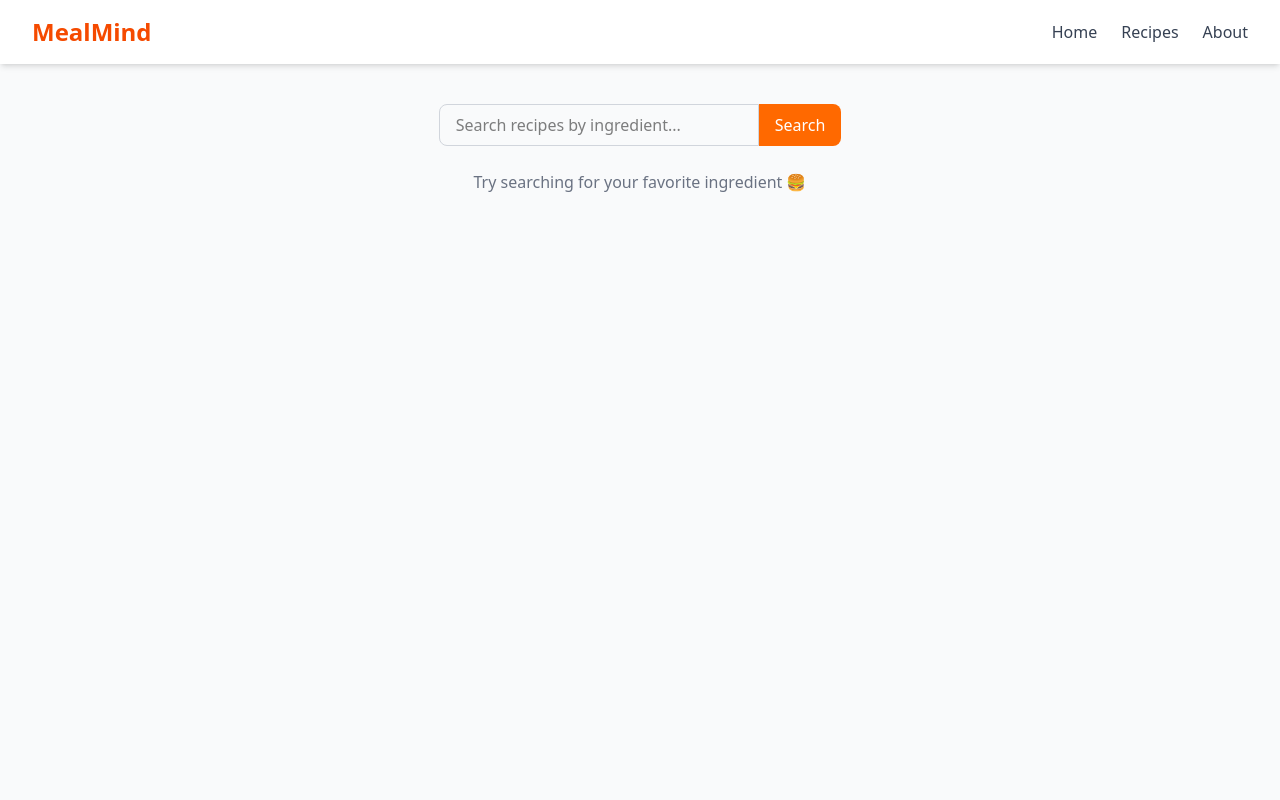
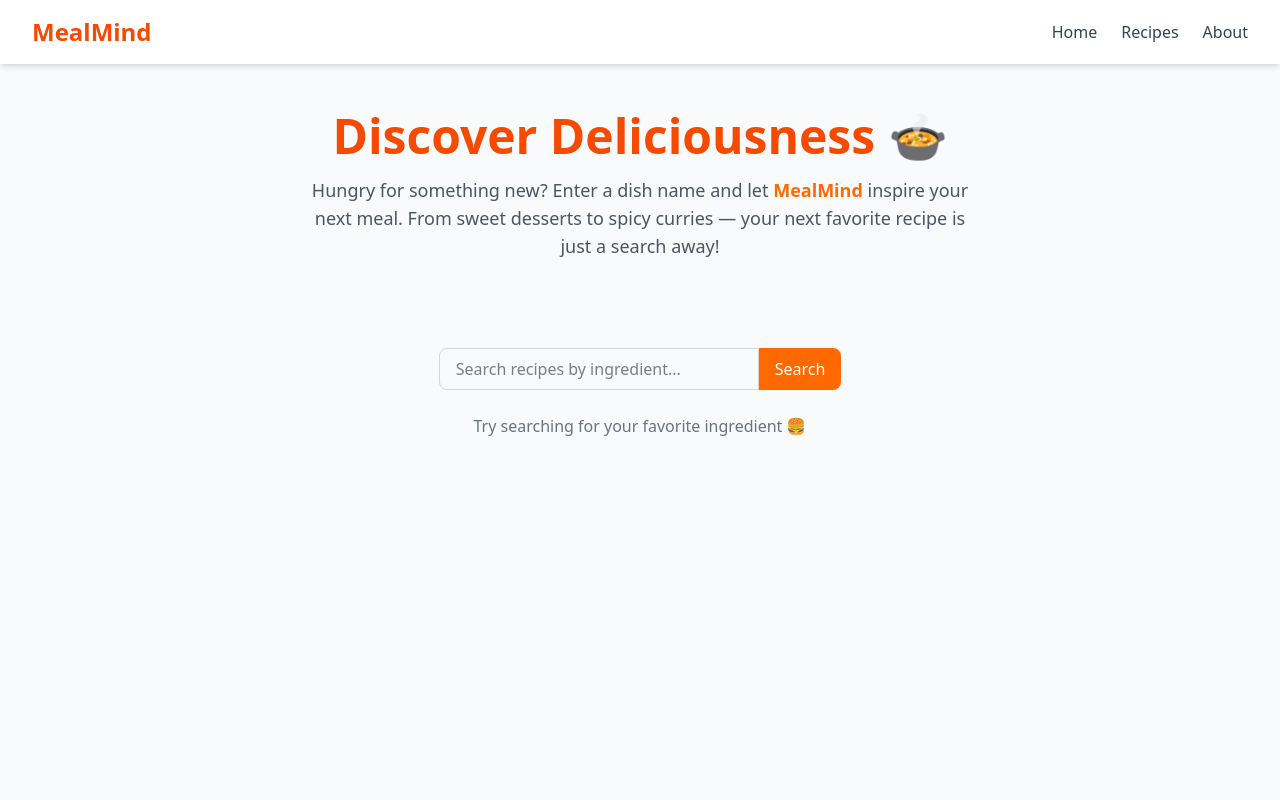
Before and after one commit to 0prii0/Meal-Mind, a React (Vite) app in the folder Meal-Mind/: page /recipes in a window 1280 px wide. Shown: the top 800 px of the page. Built offline with nearby package versions, Linux system fonts and the light colour scheme.

Commit message:
optimizing web app and add more styling to recipe and home page

```diff
--- a/Meal-Mind/src/App.tsx
+++ b/Meal-Mind/src/App.tsx
@@ -4,8 +4,6 @@ import type { Recipe } from './types/recipe';
 import {motion} from 'framer-motion'
 import { AnimatePresence } from "framer-motion";
 import RecipeModal from './components/RecipeModal';
-import RecipeCard from './components/RecipeCard';
-import SearchBar from './components/SearchBar'
 import { Routes, Route } from "react-router-dom";
 import Home from './pages/Home';
 import About from './pages/About';
@@ -13,16 +11,10 @@ import Recipes from './pages/Recipes';
 
 
 function App() {
- const [recipes, setRecipes] = useState<Recipe[]>([]);
+
  const [selectedRecipe, setSelectedRecipe] = useState<Recipe | null>(null);
 
-    const fetchRecipes = async (query: string) => {
-    const res = await fetch(
-      `https://www.themealdb.com/api/json/v1/1/search.php?s=${query}`
-    );
-    const data = await res.json();
-    setRecipes(data.meals || []);
-  };
+
 
 
   return (
@@ -30,23 +22,19 @@ function App() {
       <Navbar />
       <Routes>
         <Route path="/" element={<Home />} />
+        <Route path="/home" element={<Home />} />
+
         <Route path="/about" element={<About />} />
         <Route path="/recipes" element={<Recipes />} />
       </Routes>
-      <SearchBar onSearch={fetchRecipes} />
+
 
       <motion.div
   className="grid grid-cols-1 sm:grid-cols-2 md:grid-cols-3 gap-6 px-8 pb-12"
   layout
   transition={{ duration: 0.4 }}
 >
-        {recipes.length > 0 ? (
-          recipes.map((r) => <RecipeCard key={r.idMeal} recipe={r} onSelect={setSelectedRecipe} />)
-        ) : (
-          <p className="col-span-full text-center text-gray-500">
-            No recipes found. Try searching for "chicken" or "pasta".
-          </p>
-        )}
+
       </motion.div>
       <AnimatePresence>
         {selectedRecipe && (
--- a/Meal-Mind/src/components/SearchBar.tsx
+++ b/Meal-Mind/src/components/SearchBar.tsx
@@ -1,4 +1,4 @@
-import { useState } from "react";
+import {  useState } from "react";
 import { motion } from "framer-motion";
 
 interface SearchBarProps {
@@ -12,6 +12,8 @@ const SearchBar = ({ onSearch }: SearchBarProps) => {
     e.preventDefault();
     onSearch(query);
   };
+
+
 
   return (
     <motion.form
--- a/Meal-Mind/src/pages/Home.tsx
+++ b/Meal-Mind/src/pages/Home.tsx
@@ -1,7 +1,24 @@
-import { motion } from "framer-motion";
+import { AnimatePresence, motion } from "framer-motion";
+import SearchBar from "../components/SearchBar";
+import type { Recipe } from "../types/recipe";
+import { useState } from "react";
+import RecipeCard from "../components/RecipeCard";
+import RecipeModal from "../components/RecipeModal";
+
 
 const Home = () => {
+  const [recipes, setRecipes] = useState<Recipe[]>([]);
+   const [selectedRecipe, setSelectedRecipe] = useState<Recipe | null>(null);
+  const fetchRecipes = async (query: string) => {
+    const res = await fetch(
+      `https://www.themealdb.com/api/json/v1/1/search.php?s=${query}`
+    );
+    const data = await res.json();
+    setRecipes(data.meals || []);
+  };
+
   return (
+    <div>
     <motion.div
       className="flex flex-col items-center justify-center text-center py-20 px-6"
       initial={{ opacity: 0 }}
@@ -15,7 +32,28 @@ const Home = () => {
         Discover tasty recipes, find meal inspiration, and explore new flavors with
         MealMind — your smart recipe recommendation companion.
       </p>
+
+
+
+      <SearchBar onSearch={fetchRecipes} />
+       {recipes.length > 0 ? (
+          recipes.map((r) => <RecipeCard key={r.idMeal} recipe={r} onSelect={setSelectedRecipe} />)
+        ) : (
+          <p className="col-span-full text-center text-gray-500">
+            No recipes found. Try searching for "chicken" or "pasta".
+          </p>
+        )}
+
     </motion.div>
+    <AnimatePresence>
+        {selectedRecipe && (
+          <RecipeModal
+            recipe={selectedRecipe}
+            onClose={() => setSelectedRecipe(null)}
+          />
+        )}
+      </AnimatePresence>
+      </div>
   );
 };
 
--- a/Meal-Mind/src/pages/Recipes.tsx
+++ b/Meal-Mind/src/pages/Recipes.tsx
@@ -19,12 +19,31 @@ const Recipes = () => {
 
   return (
     <div className="min-h-screen  from-orange-50 to-white pb-12">
+
+      <motion.div
+        className="text-center py-12 px-6"
+        initial={{ opacity: 0, y: -20 }}
+        animate={{ opacity: 1, y: 0 }}
+        transition={{ duration: 0.6 }}
+      >
+        <h1 className="text-4xl sm:text-5xl font-bold text-orange-600 mb-4">
+          Discover Deliciousness 🍲
+        </h1>
+        <p className="text-gray-600 max-w-2xl mx-auto text-lg">
+          Hungry for something new? Enter a dish name and let{" "}
+          <span className="text-orange-500 font-semibold">MealMind</span> inspire your next meal.
+          From sweet desserts to spicy curries — your next favorite recipe is just a search away!
+        </p>
+      </motion.div>
       <SearchBar onSearch={fetchRecipes} />
 
       <motion.div
+
         className="grid grid-cols-1 sm:grid-cols-2 md:grid-cols-3 gap-6 px-8"
         layout
       >
+
+
         {recipes.length > 0 ? (
           recipes.map((r) => (
             <RecipeCard key={r.idMeal} recipe={r} onSelect={setSelectedRecipe} />
```
Also changed, not shown: Meal-Mind/src/components/index.tsx (added).
